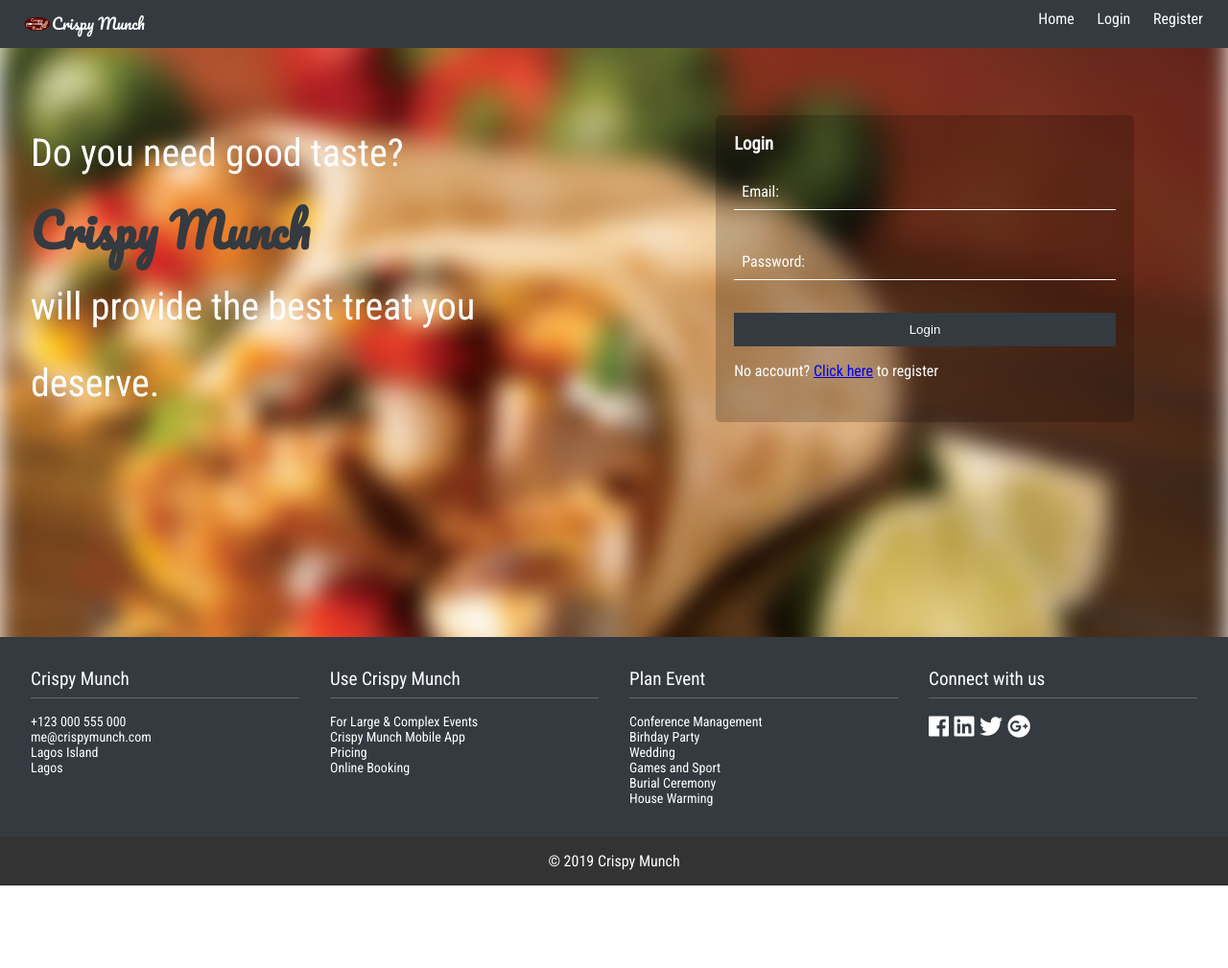
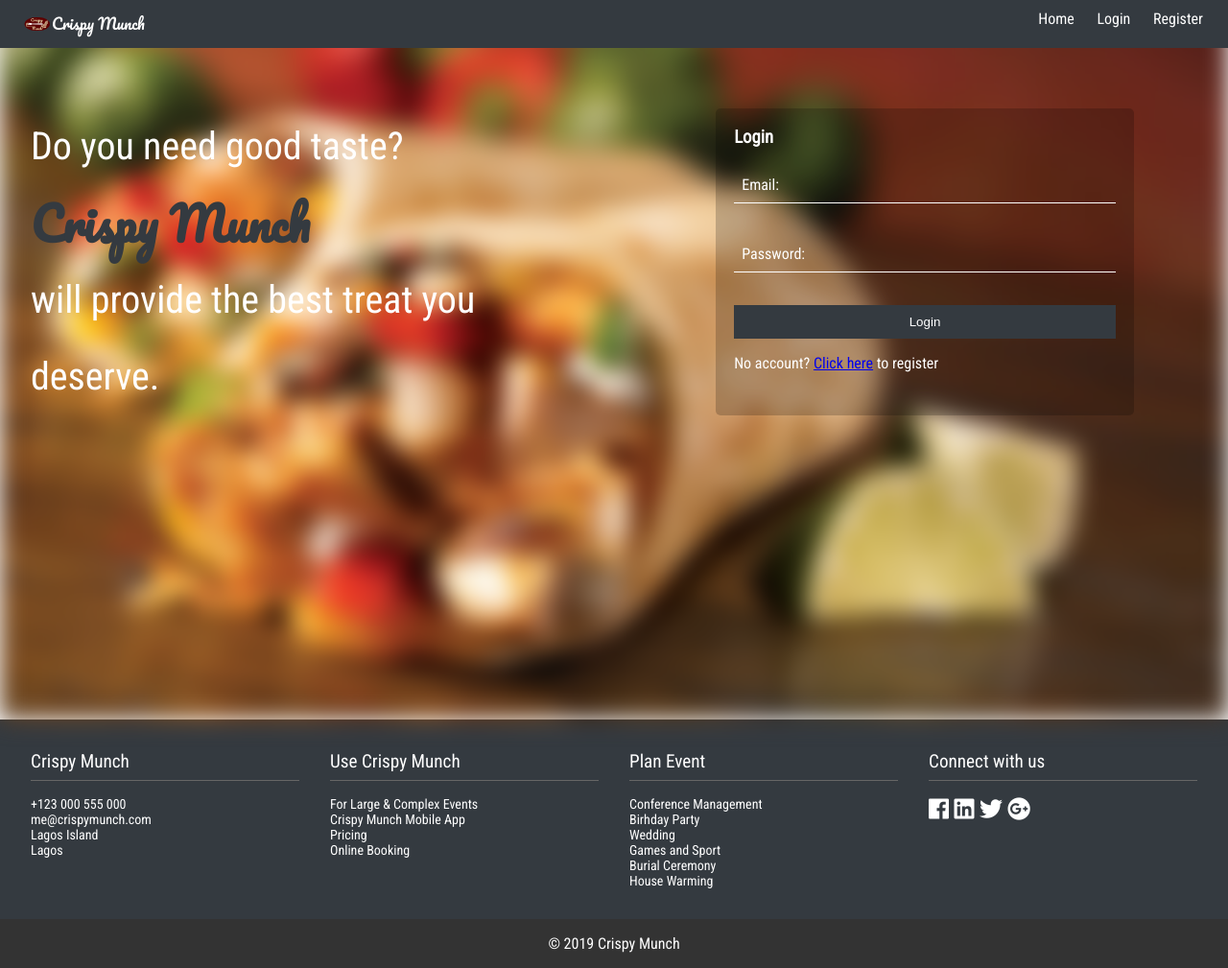
Before and after one commit to sadewole/Crispy-Munch, a website: page Front-end/login.html in a window 1280 px wide. Shown: the whole page at 96% size. Before the commit the page ends 923 px from the top, so only its background shows below. Drawn offline with Linux system fonts and the light colour scheme.

Commit message:
modified login/reg footer

```diff
--- a/Front-end/css/signin.css
+++ b/Front-end/css/signin.css
@@ -12,6 +12,7 @@
 	--main-font-family: 'Roboto Condensed', sans-serif;
 	--crispy-font: 'Pacifico', cursive;
 }
+
 body {
 	color: #fff;
 	font-family: var(--main-font-family);
@@ -21,9 +22,11 @@ body {
 section {
 	position: relative;
 }
+
 img {
 	max-width: 100%;
 }
+
 .img-grid {
 	border-radius: 50%;
 }
@@ -38,7 +41,7 @@ img {
 	background-repeat: no-repeat;
 	background-size: cover;
 	width: 100%;
-	height: 100vh;
+	height: calc(100vh - 50px);
 	filter: blur(12px);
 }
 
@@ -59,12 +62,15 @@ img {
 	padding: 1.2rem;
 	border-radius: 5px;
 }
+
 .login h3 {
 	margin-bottom: 1.2rem;
 }
+
 .form-group {
 	position: relative;
 }
+
 .form-group input {
 	width: 100%;
 	border: 0;
@@ -76,6 +82,7 @@ img {
 	color: #fff;
 	border-bottom: 1px solid #fff;
 }
+
 .form-group label {
 	position: absolute;
 	top: 0;
@@ -89,8 +96,8 @@ img {
 	border: none;
 }
 
-.form-group input:focus ~ label,
-.form-group input:valid ~ label {
+.form-group input:focus~label,
+.form-group input:valid~label {
 	font-size: 14px;
 	top: -20px;
 	color: red;
@@ -108,25 +115,28 @@ button {
 	transition: all 0.5s;
 	margin-bottom: 1rem;
 }
+
 button:hover {
 	color: red;
 	box-shadow: 0 1px #454a4f;
 }
+
 .login-text {
 	font-size: 2.5rem;
 	line-height: 5rem;
 }
+
 .crispy-text {
 	font-size: 3rem;
 	font-family: var(--crispy-font);
 	color: #343a40;
 }
 
-.footer {
+/* .footer {
 	width: 100%;
-	position: absolute;
-	top: 83vh;
-}
+	position: relative;
+} */
+
 @media (max-width: 578px) {
 	.grid-row {
 		width: 90%;
@@ -138,9 +148,11 @@ button:hover {
 		grid-gap: 0px;
 		padding: 0px;
 	}
+
 	.login-text {
 		display: none;
 	}
+
 	.login {
 		width: 90%;
 		margin: 0 auto;
```
Also changed, not shown: Front-end/css/nav.css (+20 -0 lines).
